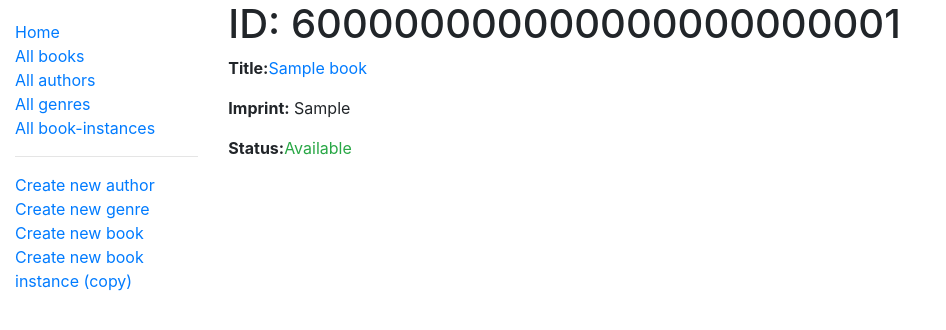
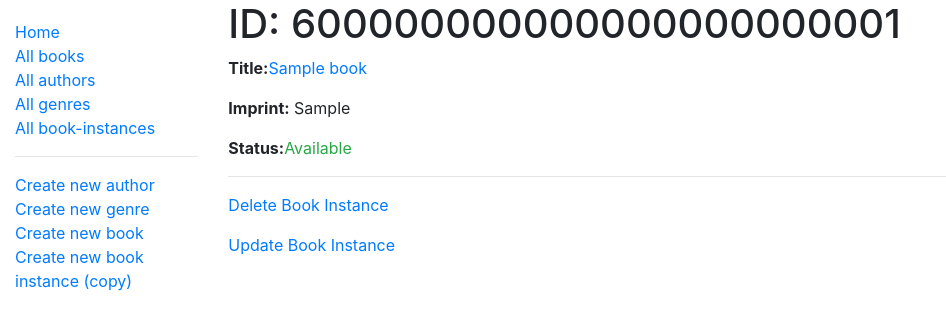
Before and after one commit to kizwolak/Express-Local-Library, a Node server app: page /catalog/bookinstance/600000000000000000000001 in a window 1280 px wide. Shown: the top 330 px of the page, without its empty margins (0-946 px from the left). Run offline with Node 20, Linux system fonts and the light colour scheme; tables that the repository leaves empty hold one stand-in row (values such as "Sample post"); some libraries are stand-ins or nearby versions.

Commit message:
Add book instance delete form

```diff
--- a/controllers/bookinstanceController.js
+++ b/controllers/bookinstanceController.js
@@ -84,12 +84,27 @@ exports.bookinstance_create_post = [
 
 // Display BookInstance delete form on GET.
 exports.bookinstance_delete_get = asyncHandler(async (req, res, next) => {
-  res.send("NOT IMPLEMENTED: BookInstance delete GET");
+  const bookinstance = await Promise.resolve(
+    BookInstance.findById(req.params.id).populate("book").exec()
+  );
+
+  if (bookinstance === null) {
+    res.redirect("/catalog/bookinstances");
+  }
+
+  res.render("bookinstance_delete", {
+    title: "Delete Book Instance",
+    book_instance: bookinstance,
+  });
 });
 
 // Handle BookInstance delete on POST.
 exports.bookinstance_delete_post = asyncHandler(async (req, res, next) => {
-  res.send("NOT IMPLEMENTED: BookInstance delete POST");
+  const bookinstance = await Promise.resolve(
+    BookInstance.findById(req.params.id.exec())
+  );
+  await BookInstance.findByIdAndRemove(req.body.bookinstanceid);
+  res.redirect("/catalog/bookinstances");
 });
 
 // Display BookInstance update form on GET.
--- a/views/bookinstance_detail.pug
+++ b/views/bookinstance_detail.pug
@@ -18,3 +18,8 @@ block content
 
     if bookinstance.status!='Available'
         p #[strong Due back:] #{bookinstance.due_back_formatted}
+    hr
+    p
+        a(href=bookinstance.url+'/delete') Delete Book Instance
+    p
+        a(href=bookinstance.url+'/update') Update Book Instance
```
Also changed, not shown: views/bookinstance_delete.pug (added, +13 -0 lines).
